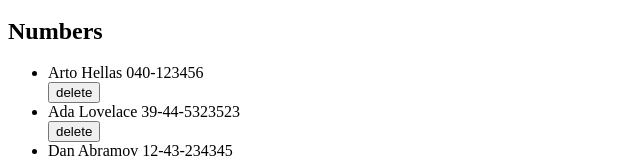
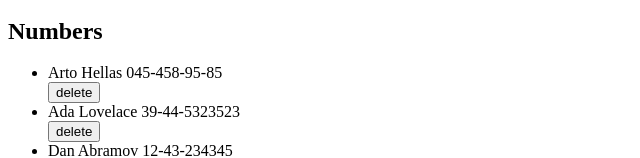
Before and after one commit to subtile351/full-stack-helsinki, a React (Vite) app in the folder part2/phonebook/: page / in a window 1280 px wide. Shown: the part 254-412 px from the top of the page, without its empty margins (0-640 px from the left). Built offline with nearby package versions, Linux system fonts and the light colour scheme; data requests are answered from the project's data file.

Commit message:
Exercise 2.15

```diff
--- a/part2/phonebook/db.json
+++ b/part2/phonebook/db.json
@@ -2,7 +2,7 @@
   "persons": [
     {
       "name": "Arto Hellas",
-      "number": "040-123456",
+      "number": "045-458-95-85",
       "id": "1"
     },
     {
--- a/part2/phonebook/src/App.jsx
+++ b/part2/phonebook/src/App.jsx
@@ -28,16 +28,22 @@ const App = () => {
   const addName = (event) => {
     event.preventDefault()
     const personObject = {
-      name: newName,
-      number: newNumber
+      name: newName.trim(),
+      number: newNumber.trim()
     }
 
     let isDuplicate = false
 
-    persons.forEach((person) => person.name === personObject.name ? isDuplicate = true : isDuplicate = isDuplicate)
+    persons.forEach((person) => person.name.toLowerCase() === personObject.name.toLowerCase() ? isDuplicate = true : isDuplicate = isDuplicate)
 
     if (isDuplicate) {
-      alert(`${personObject.name} is already added to the phonebook`)
+      if (window.confirm(`${personObject.name} is already in the phonebook. Replace the old number with a new one?`)) {
+        const id = persons.find(person => person.name.toLowerCase() === personObject.name.toLowerCase()).id
+        personService
+          .update(id, personObject)
+          .then(response => setPersons(persons.map(person => person.id === id ? response.data : person)))
+
+      }
     } else {
       personService
         .create(personObject)
```
